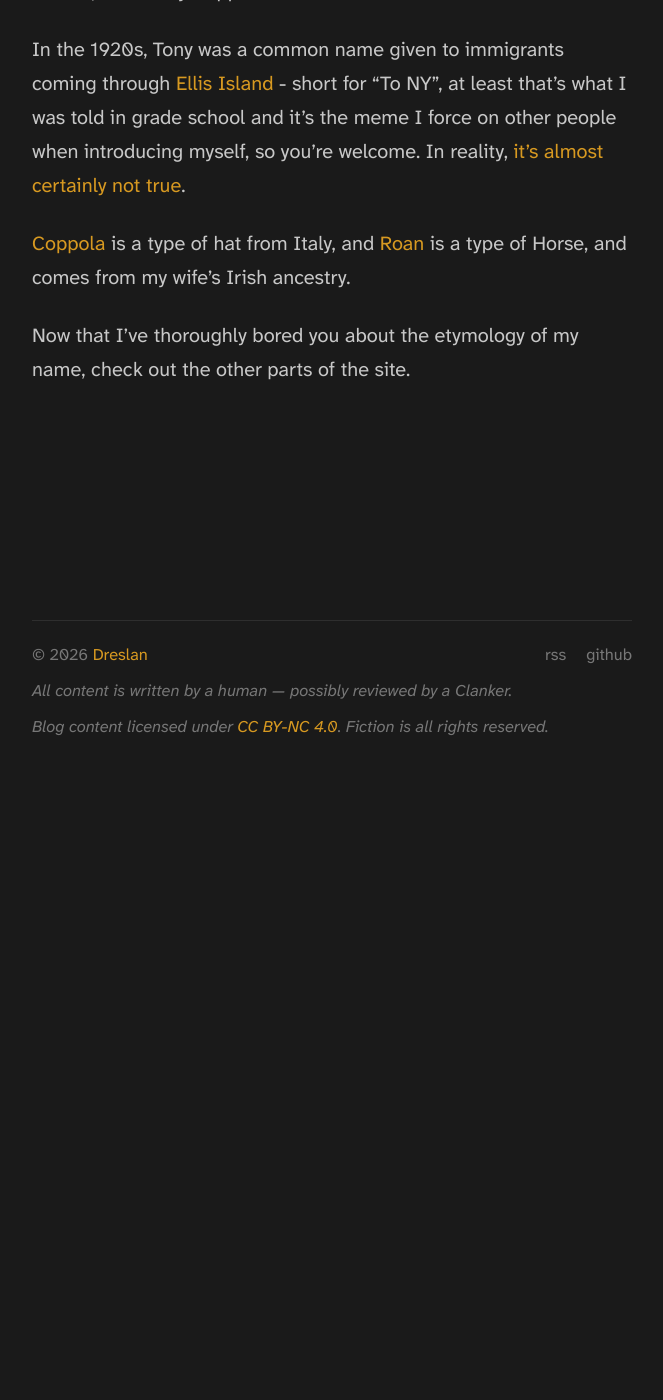
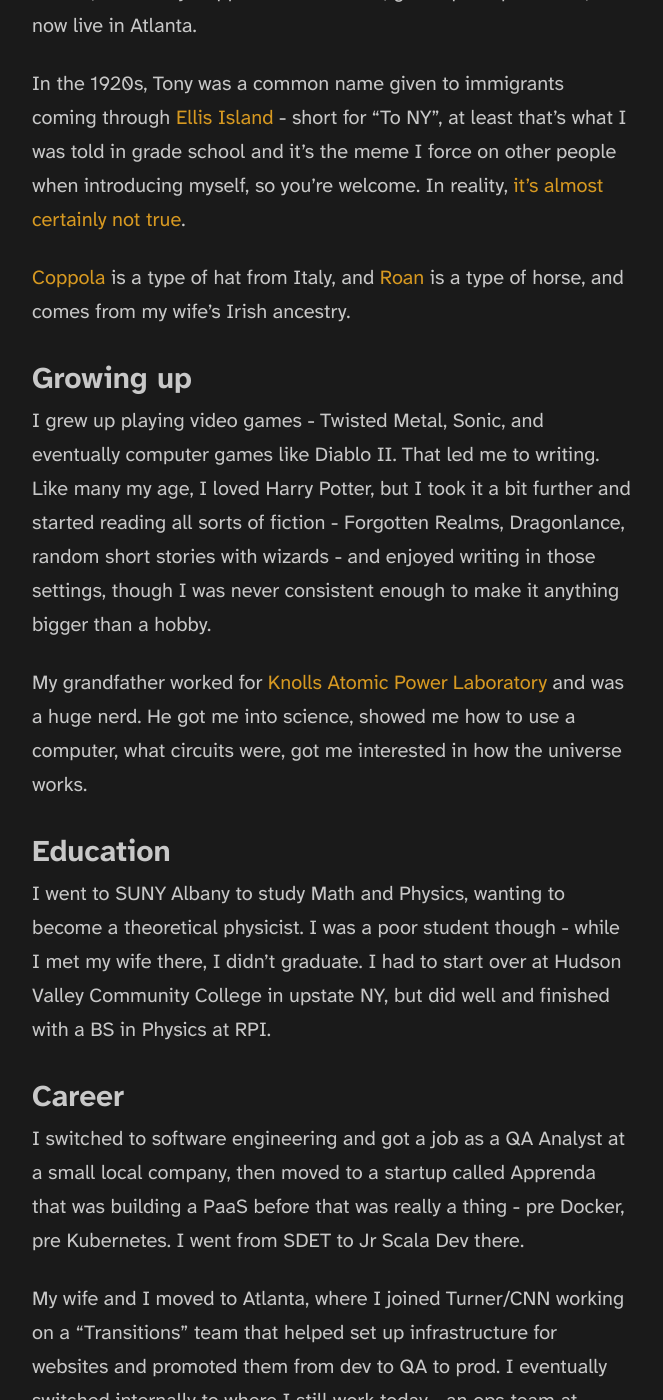
Before and after one commit to dreslan/dreslan.github.io, a Jekyll site: the page built from about.md, in a window 1280 px wide and 1400 px high, scrolled down 619 px. Shown: the whole window, without its empty margins (308-971 px from the left). Built offline with Jekyll 4.4.1, drawn with Linux system fonts in a browser that asks for light colours; some of the changed text lies outside the part shown.

Commit message:
feat: expand about page with bio, career history, and influences
Co-Authored-By: Claude Opus 4.6 (1M context) <noreply@anthropic.com>

```diff
--- a/about.md
+++ b/about.md
@@ -8,10 +8,56 @@ Online, I am Dreslan.
 
 Dreslan is just a made up name I used when I played [Diablo II](https://en.wikipedia.org/wiki/Diablo_II) as a kid in the early 2000s. I suspect it comes from [Dresden](https://en.wikipedia.org/wiki/Dresden), but can't remember anymore. Back then I was a teenager and got pulled into a Guild for people that wanted to write fiction centered on the Diablo world. I went by various names at the time, I think Tempest being the most common, but eventually moved all writing to Dreslan, which has stuck ever since.
 
-Offline, I am Tony Coppola-Roan.
+Offline, I am Tony Coppola-Roan. I'm 37, grew up in upstate NY, and now live in Atlanta.
 
 In the 1920s, Tony was a common name given to immigrants coming through [Ellis Island](https://en.wikipedia.org/wiki/Ellis_Island) - short for "To NY", at least that's what I was told in grade school and it's the meme I force on other people when introducing myself, so you're welcome. In reality, [it's almost certainly not true](https://www.smithsonianmag.com/smithsonian-institution/ask-smithsonian-did-ellis-island-officials-really-change-names-immigrants-180961544/).
 
-[Coppola](https://en.wikipedia.org/wiki/Coppola_(hat)) is a type of hat from Italy, and [Roan](https://en.wikipedia.org/wiki/Roan_(horse)) is a type of Horse, and comes from my wife's Irish ancestry.
+[Coppola](https://en.wikipedia.org/wiki/Coppola_(hat)) is a type of hat from Italy, and [Roan](https://en.wikipedia.org/wiki/Roan_(horse)) is a type of horse, and comes from my wife's Irish ancestry.
 
-Now that I've thoroughly bored you about the etymology of my name, check out the other parts of the site.
+## Growing up
+
+I grew up playing video games - Twisted Metal, Sonic, and eventually computer games like Diablo II. That led me to writing. Like many my age, I loved Harry Potter, but I took it a bit further and started reading all sorts of fiction - Forgotten Realms, Dragonlance, random short stories with wizards - and enjoyed writing in those settings, though I was never consistent enough to make it anything bigger than a hobby.
+
+My grandfather worked for [Knolls Atomic Power Laboratory](https://en.wikipedia.org/wiki/Knolls_Atomic_Power_Laboratory) and was a huge nerd. He got me into science, showed me how to use a computer, what circuits were, got me interested in how the universe works.
+
+## Education
+
+I went to SUNY Albany to study Math and Physics, wanting to become a theoretical physicist. I was a poor student though - while I met my wife there, I didn't graduate. I had to start over at Hudson Valley Community College in upstate NY, but did well and finished with a BS in Physics at RPI.
+
+## Career
+
+I switched to software engineering and got a job as a QA Analyst at a small local company, then moved to a startup called Apprenda that was building a PaaS before that was really a thing - pre Docker, pre Kubernetes. I went from SDET to Jr Scala Dev there.
+
+My wife and I moved to Atlanta, where I joined Turner/CNN working on a "Transitions" team that helped set up infrastructure for websites and promoted them from dev to QA to prod. I eventually switched internally to where I still work today - an ops team at Warner Bros (now WBD), helping govern the cloud infrastructure for the company. I've become very proficient with AWS, writing CLIs and serverless apps in Python, and have been sucked into the LLM coding harness revolution that's ongoing.
+
+## The rest
+
+I learned later in life that I had ADHD, and once medicated for it, it's had a profound impact on me. Before, I would get excited about something but never finish anything. Now I've made steady progress on learning post-graduate level physics and math, piano, writing, building a consulting business on the side ([BoxShop.io](https://boxshop.io)), working out with olympic lifts, and various other hobbies.
+
+I'm a big nerd at heart. I love science, I love to debate, I love learning I'm mistaken, I love that moment when something just clicks into place and suddenly makes sense.
+
+I love comedy, and while I'm a little comedic myself in person, I'm no standup comic or talk show host, but I do respect them a lot.
+
+## People who've shaped how I think
+
+- [Sean Carroll](https://en.wikipedia.org/wiki/Sean_M._Carroll)
+- [Neil deGrasse Tyson](https://en.wikipedia.org/wiki/Neil_deGrasse_Tyson)
+- [Jon Stewart](https://en.wikipedia.org/wiki/Jon_Stewart)
+- [John Oliver](https://en.wikipedia.org/wiki/John_Oliver) (and often the voice of my Clankers)
+- [Albert Einstein](https://en.wikipedia.org/wiki/Albert_Einstein)
+- [Richard Feynman](https://en.wikipedia.org/wiki/Richard_Feynman)
+- [Leonard Susskind](https://en.wikipedia.org/wiki/Leonard_Susskind)
+- [Garry Kasparov](https://en.wikipedia.org/wiki/Garry_Kasparov) and his [Human Rights Foundation](https://en.wikipedia.org/wiki/Human_Rights_Foundation)
+- [Jane Goodall](https://en.wikipedia.org/wiki/Jane_Goodall)
+- [Isaac Asimov](https://en.wikipedia.org/wiki/Isaac_Asimov)
+- [Margaret Weis](https://en.wikipedia.org/wiki/Margaret_Weis) & [Tracy Hickman](https://en.wikipedia.org/wiki/Tracy_Hickman), [J.K. Rowling](https://en.wikipedia.org/wiki/J._K._Rowling)
+- [Eliezer Yudkowsky](https://en.wikipedia.org/wiki/Eliezer_Yudkowsky)
+- [Roger Penrose](https://en.wikipedia.org/wiki/Roger_Penrose)
+- [Jeff Hawkins](https://en.wikipedia.org/wiki/Jeff_Hawkins)
+- [Eric Drexler](https://en.wikipedia.org/wiki/K._Eric_Drexler)
+- [Tristan Harris](https://en.wikipedia.org/wiki/Tristan_Harris)
+- [Nick Bostrom](https://en.wikipedia.org/wiki/Nick_Bostrom)
+- My wife
+- My 10th grade math teacher
+
+Now that I've thoroughly bored you about myself, check out the other parts of the site.
```
